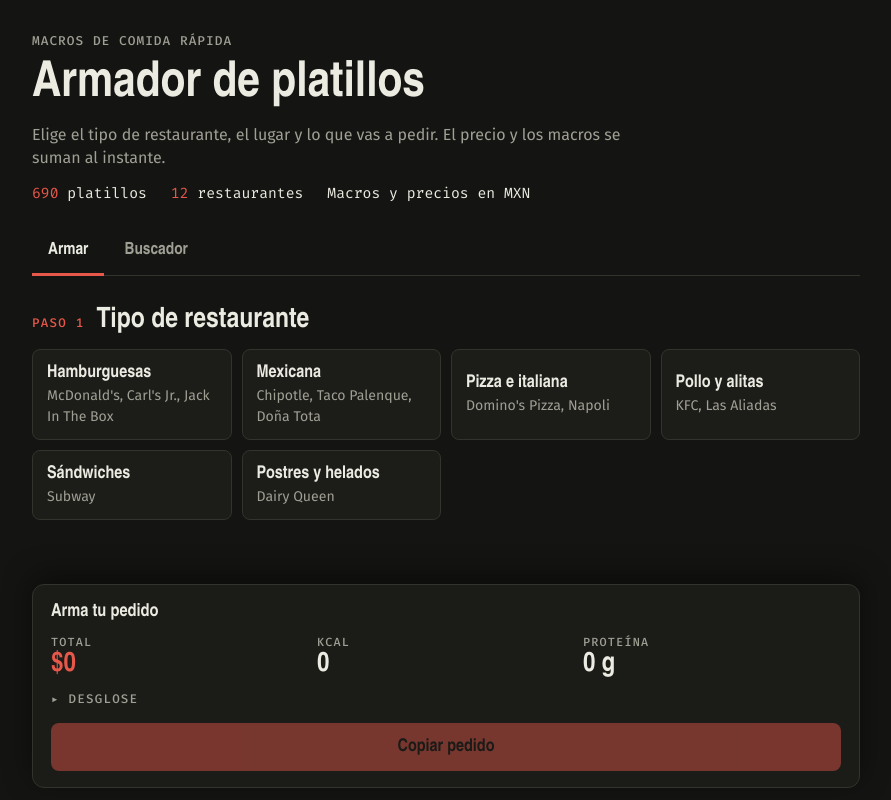
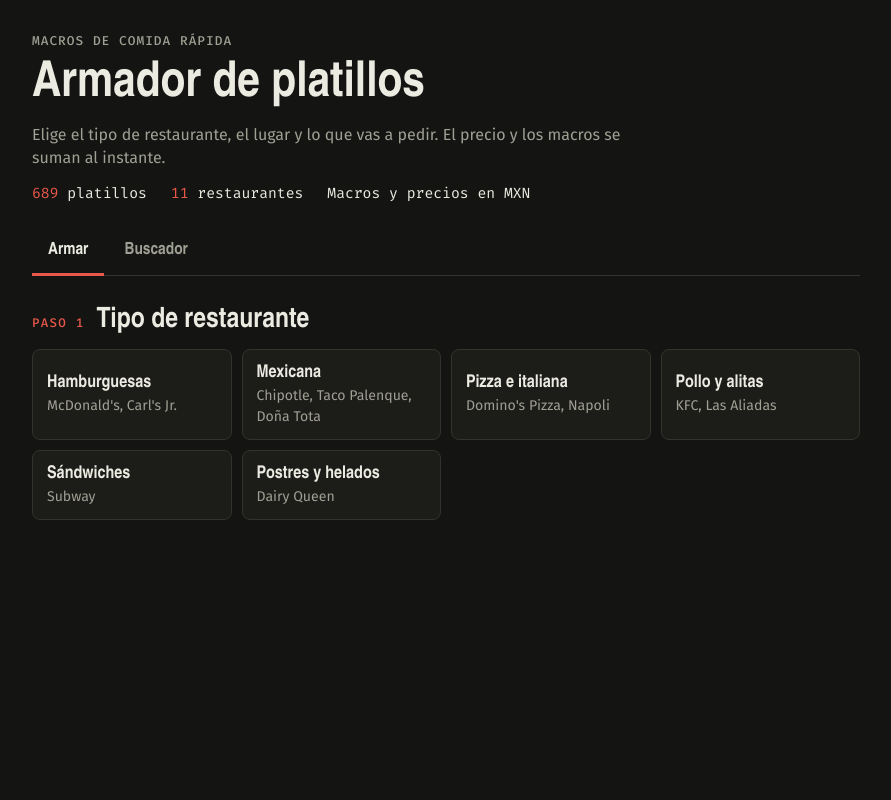
Before and after one commit to juanrayalonso/fastfood-macro-tracker, a Flask app: page / in a window 1280 px wide. Shown: the whole page, without its empty margins (194-1085 px from the left). Run offline with Flask 3, Linux system fonts and the light colour scheme; some web fonts are replaced.

Commit message:
Boneless con guarnición, quitar Jack In The Box, resumen solo al elegir y sin redibujar
Co-Authored-By: Claude Opus 5.5 <noreply@anthropic.com>

```diff
--- a/app.py
+++ b/app.py
@@ -9,7 +9,7 @@ NUM_FIELDS = ["kcal", "proteina_g", "carbs_g", "grasa_g", "azucar_g", "fibra_g",
 
 # Tipo de restaurante -> restaurantes, en el orden en que se muestran
 TIPOS = {
-    "Hamburguesas": ["McDonald's", "Carl's Jr.", "Jack In The Box"],
+    "Hamburguesas": ["McDonald's", "Carl's Jr."],
     "Mexicana": ["Chipotle", "Taco Palenque", "Doña Tota"],
     "Pizza e italiana": ["Domino's Pizza", "Napoli"],
     "Pollo y alitas": ["KFC", "Las Aliadas"],
--- a/las-aliadas.csv
+++ b/las-aliadas.csv
@@ -11,9 +11,9 @@ Las Aliadas,Entradas,Chileros,260 g (5 piezas),650,18.2,52,41.6,5.2,5.2,1560,est
 Las Aliadas,Entradas,Elotes,1 pieza partida en 2 con aderezo chipotle,352,7.2,43.6,19.8,8.8,4.8,310,estimado,92,menu_foto,estimado (suma de ingredientes segun gramaje del menu; gramos en crudo)
 Las Aliadas,Entradas,Nachos bañados,con pollo o arrachera + queso,964,50.4,66.4,55.9,3.4,5.4,1510,estimado,199,menu_foto,estimado (suma de ingredientes segun gramaje del menu; gramos en crudo)
 Las Aliadas,Entradas,Canasta de verduras,"mix de verduras, zanahoria, apio y jícama",60,2,14,0,6,4,80,estimado,67,menu_foto,estimado (suma de ingredientes segun gramaje del menu; gramos en crudo)
-Las Aliadas,"Boneless, tenders y nuggets",Boneless 140 g,140 g,420,28,22.4,23.8,7,1.4,1120,estimado,174,menu_foto,estimado (suma de ingredientes segun gramaje del menu; gramos en crudo)
-Las Aliadas,"Boneless, tenders y nuggets",Boneless 220 g,220 g,660,44,35.2,37.4,11,2.2,1760,estimado,229,menu_foto,estimado (suma de ingredientes segun gramaje del menu; gramos en crudo)
-Las Aliadas,"Boneless, tenders y nuggets",Boneless 390 g,390 g,1170,78,62.4,66.3,19.5,3.9,3120,estimado,354,menu_foto,estimado (suma de ingredientes segun gramaje del menu; gramos en crudo)
+Las Aliadas,"Boneless, tenders y nuggets",Boneless 140 g,"140 g boneless + 160 g papas, zanahoria, apio y aderezo",1178,35.7,91.1,74.3,11.6,8.6,2022,estimado,174,menu_foto,estimado (suma de ingredientes segun gramaje del menu; gramos en crudo)
+Las Aliadas,"Boneless, tenders y nuggets",Boneless 220 g,"220 g boneless + 160 g papas, zanahoria, apio y aderezo",1418,51.7,103.9,87.9,15.6,9.4,2662,estimado,229,menu_foto,estimado (suma de ingredientes segun gramaje del menu; gramos en crudo)
+Las Aliadas,"Boneless, tenders y nuggets",Boneless 390 g,"390 g boneless + 160 g papas, zanahoria, apio y aderezo",1928,85.7,131.1,116.8,24.1,11.1,4022,estimado,354,menu_foto,estimado (suma de ingredientes segun gramaje del menu; gramos en crudo)
 Las Aliadas,"Boneless, tenders y nuggets",Tenders,"240 g con apio, zanahoria y aderezo",902,54.5,39.1,57.7,3.8,4,1822,estimado,229,menu_foto,estimado (suma de ingredientes segun gramaje del menu; gramos en crudo)
 Las Aliadas,"Boneless, tenders y nuggets",Nuggets 10 piezas,"10 piezas con apio, zanahoria y aderezo",764,26.9,36.7,57.1,5.6,3.4,1492,estimado,147,menu_foto,estimado (suma de ingredientes segun gramaje del menu; gramos en crudo)
 Las Aliadas,"Boneless, tenders y nuggets",Nuggets 15 piezas,"15 piezas con apio, zanahoria y aderezo",1007,39.5,51.1,72.4,6.5,4.3,1987,estimado,189,menu_foto,estimado (suma de ingredientes segun gramaje del menu; gramos en crudo)
--- a/tacos.csv
+++ /dev/null
@@ -1,2 +0,0 @@
-restaurante,categoria,producto,porcion,kcal,proteina_g,carbs_g,grasa_g,azucar_g,fibra_g,sodio_mg,origen_azucar_fibra_sodio,precio_mxn,origen_precio
-Jack In The Box,Tacos,Taco,1 taco,170,6,16,9,1,1,330,estimado,22,estimado
--- a/templates/index.html
+++ b/templates/index.html
@@ -19,10 +19,9 @@
     --mono: "Fira Code", ui-monospace, Consolas, monospace;
   }
   * { box-sizing: border-box; }
-  html { scroll-behavior: smooth; }
   body { margin: 0; background: var(--bg); color: var(--text); font: 16px/1.45 "Fira Sans", system-ui, sans-serif; }
   .wrap { max-width: 860px; margin: 0 auto; padding: 32px 16px 280px; }
-  button { font: inherit; color: inherit; background: none; border: none; cursor: pointer; padding: 0; }
+  button { font: inherit; color: inherit; background: none; border: none; cursor: pointer; padding: 0; -webkit-tap-highlight-color: transparent; touch-action: manipulation; }
 
   .eyebrow { font: 500 .8rem var(--mono); letter-spacing: .08em; color: var(--muted); text-transform: uppercase; }
   h1 { font: 700 clamp(2.2rem, 7vw, 3.1rem)/1.05 var(--cond); margin: 10px 0 12px; }
@@ -85,7 +84,8 @@
   .count { font: .8rem var(--mono); color: var(--muted); }
 
   /* Tarjeta de resumen */
-  .sum { position: fixed; left: 50%; bottom: 12px; transform: translateX(-50%); width: min(828px, calc(100% - 24px)); max-height: calc(100vh - 24px); overflow-y: auto; background: #1b1b18; border: 1px solid var(--line); border-radius: 12px; padding: 16px 18px; box-shadow: 0 -8px 30px rgba(0,0,0,.45); z-index: 20; }
+  .sum { position: fixed; left: 50%; bottom: 12px; transform: translateX(-50%); width: min(828px, calc(100% - 24px)); max-height: calc(100vh - 24px); overflow-y: auto; background: #1b1b18; border: 1px solid var(--line); border-radius: 12px; padding: 16px 18px; box-shadow: 0 -8px 30px rgba(0,0,0,.45); z-index: 20; transition: transform .25s ease, opacity .25s ease; }
+  .sum.off { transform: translate(-50%, calc(100% + 24px)); opacity: 0; pointer-events: none; }
   .sum-title { font: 600 1.12rem/1.25 var(--cond); margin-bottom: 10px; }
   .sum-stats { display: grid; grid-template-columns: repeat(3, 1fr); gap: 8px; }
   .lbl { display: block; font: 500 .74rem var(--mono); letter-spacing: .1em; color: var(--muted); text-transform: uppercase; }
@@ -152,7 +152,7 @@
   </div>
 </div>
 
-<section class="sum" id="sum">
+<section class="sum off" id="sum">
   <div class="sum-title" id="s-title"></div>
   <div class="sum-stats">
     <div><span class="lbl">Total</span><b class="price" id="s-price"></b></div>
@@ -260,24 +260,23 @@ function renderSum() {
   const lines = allLines();
   const t = {price: 0, kcal: 0, p: 0, c: 0, g: 0};
   lines.forEach(l => { for (const k in t) t[k] += l[k] * l.qty; });
-  const title = orderTitle();
-  $("s-title").textContent = title || "Arma tu pedido";
+  const wrap = document.querySelector(".wrap");
+  $("sum").classList.toggle("off", !lines.length);
+  if (!lines.length) { S.desglose = false; wrap.style.paddingBottom = "40px"; return; }
+  $("s-title").textContent = orderTitle();
   $("s-price").textContent = money(t.price);
   $("s-kcal").textContent = fmt(t.kcal);
   $("s-prot").textContent = fmt(t.p) + " g";
   $("s-desg").textContent = (S.desglose ? "▾" : "▸") + " DESGLOSE";
-  $("s-copy").disabled = !lines.length;
-  $("s-clear").hidden = !lines.length;
 
   const body = $("s-body");
   body.hidden = !S.desglose;
   $("sum").classList.toggle("desg", S.desglose);
   if (!S.desglose) {
     // deja espacio abajo para que la tarjeta fija no tape el último paso
-    document.querySelector(".wrap").style.paddingBottom = $("sum").offsetHeight + 40 + "px";
+    wrap.style.paddingBottom = $("sum").offsetHeight + 40 + "px";
     return;
   }
-  if (!lines.length) { body.innerHTML = '<p class="empty">Todavía no eliges nada.</p>'; return; }
   const kp = t.p * 4, kc = t.c * 4, kg = t.g * 9, sum = kp + kc + kg || 1;
   const pct = v => Math.round(v / sum * 100);
   body.innerHTML = `
@@ -330,6 +329,12 @@ function itemChip(i) {
   return `<button class="chip${q ? " on" : ""}" data-key="${esc(i.key)}">${esc(i.producto)}<span class="k">${fmt(i.kcal)} kcal</span>${i.precio_mxn ? `<span class="k">${money(i.precio_mxn)}</span>` : ""}${q > 1 ? `<span class="x">×${q}</span>` : ""}</button>`;
 }
 
+function catMeta(cat) {
+  const list = D.items.filter(i => i.restaurante === S.rest && i.categoria === cat);
+  const sel = list.filter(i => S.cart[i.key]).length;
+  return `${sel ? `<em>${sel} elegido${sel > 1 ? "s" : ""}</em> · ` : ""}${list.length}`;
+}
+
 function renderMenu() {
   const q = norm(S.q.trim());
   const items = D.items.filter(i => i.restaurante === S.rest && (!q || norm(i.producto + " " + i.categoria).includes(q)));
@@ -337,14 +342,15 @@ function renderMenu() {
   if (!cats.length) { $("m-cats").innerHTML = '<p class="empty">No hay platillos con esa búsqueda.</p>'; return; }
   $("m-cats").innerHTML = cats.map(cat => {
     const list = items.filter(i => i.categoria === cat);
-    const sel = list.filter(i => S.cart[i.key]).length;
     const open = q || S.open[S.rest + "|" + cat];
     return `<div class="cat${open ? " open" : ""}">
-      <button class="cat-h" data-cat="${esc(cat)}"><span><span class="arrow">▸</span>${esc(cat)}</span><span class="meta">${sel ? `<em>${sel} elegido${sel > 1 ? "s" : ""}</em> · ` : ""}${list.length}</span></button>
+      <button class="cat-h" data-cat="${esc(cat)}"><span><span class="arrow">▸</span>${esc(cat)}</span><span class="meta">${catMeta(cat)}</span></button>
       ${open ? `<div class="cat-b chips">${list.map(itemChip).join("")}</div>` : ""}
     </div>`;
   }).join("");
 }
+
+const guacLabel = (p, isVeg) => `${p.componente === "Guacamole" && isVeg ? "incluido" : "+" + money(p.precio_mxn)} · ${fmt(p.kcal)} kcal`;
 
 function chipotleSteps() {
   const c = S.chip;
@@ -368,7 +374,7 @@ function chipotleSteps() {
     toppings().map(p => chipBtn("top", p.componente, topLabel(p), kc(p), p.componente === "Vinagreta chipotle-miel" && c.formato !== "Ensalada")).join("") +
     `</div></section>`;
   h += `<section class="step">${stepHead(7, "Extras con costo")}<div class="chips">` +
-    group("extra").map(p => chipBtn("ext", p.componente, p.componente, `<span class="k">${p.componente === "Guacamole" && isVeg ? "incluido" : "+" + money(p.precio_mxn)} · ${fmt(p.kcal)} kcal</span>`)).join("") +
+    group("extra").map(p => chipBtn("ext", p.componente, p.componente, `<span class="k"${p.componente === "Guacamole" ? " data-guac" : ""}>${guacLabel(p, isVeg)}</span>`)).join("") +
     `</div></section>`;
   const extras = D.items.filter(i => i.restaurante === "Chipotle" && CHIP_EXTRA_MENU.includes(i.categoria));
   if (extras.length) {
@@ -412,8 +418,36 @@ function refresh() {
   if (S.tab === "armar") renderArmar(); else renderBuscar();
   renderSum();
 }
-function scrollTo(id) {
-  requestAnimationFrame(() => { const el = $(id); if (el) el.scrollIntoView({block: "start"}); });
+
+// Actualiza los botones ya dibujados sin redibujar la página (evita saltos y parpadeos)
+function sync() {
+  save();
+  document.querySelectorAll("[data-key]").forEach(b => {
+    const q = S.cart[b.dataset.key] || 0;
+    b.classList.toggle("on", q > 0);
+    if (b.classList.contains("add")) { b.textContent = q ? "✓" : "+"; return; }
+    let x = b.querySelector(".x");
+    if (q > 1) {
+      if (!x) { x = document.createElement("span"); x.className = "x"; b.append(x); }
+      x.textContent = "×" + q;
+    } else if (x) x.remove();
+  });
+  document.querySelectorAll("[data-cat]").forEach(h => { h.querySelector(".meta").innerHTML = catMeta(h.dataset.cat); });
+  const c = S.chip;
+  document.querySelectorAll("[data-formato]").forEach(b => b.classList.toggle("on", b.dataset.formato === c.formato));
+  document.querySelectorAll("[data-prot]").forEach(b => b.classList.toggle("on", b.dataset.prot === c.proteina));
+  document.querySelectorAll("[data-cg]").forEach(b => {
+    const v = c[b.dataset.cg], n = b.dataset.cn;
+    b.classList.toggle("on", Array.isArray(v) ? v.includes(n) : (v || "") === n);
+    if (n === "Vinagreta chipotle-miel") b.disabled = c.formato !== "Ensalada";
+  });
+  const guac = document.querySelector("[data-guac]");
+  if (guac && part("Guacamole")) guac.textContent = guacLabel(part("Guacamole"), c.proteina === "Vegetariano");
+  renderSum();
+}
+
+function goTo(id) {
+  requestAnimationFrame(() => { const el = $(id); if (el) el.scrollIntoView({behavior: "smooth", block: "start"}); });
 }
 
 document.addEventListener("click", e => {
@@ -427,43 +461,43 @@ document.addEventListener("click", e => {
     $("buscar").hidden = S.tab !== "buscar";
     refresh();
   } else if (d.tipo !== undefined) {
-    if (S.tipo !== d.tipo) { S.tipo = d.tipo; S.rest = null; S.q = ""; }
-    refresh(); scrollTo("paso-2");
+    if (S.tipo === d.tipo) return goTo("paso-2");
+    S.tipo = d.tipo; S.rest = null; S.q = "";
+    refresh(); goTo("paso-2");
   } else if (d.rest !== undefined) {
-    if (S.rest !== d.rest) { S.rest = d.rest; S.q = ""; }
-    refresh(); scrollTo("paso-3");
+    if (S.rest === d.rest) return goTo("paso-3");
+    S.rest = d.rest; S.q = "";
+    refresh(); goTo("paso-3");
   } else if (d.cat !== undefined) {
     const k = S.rest + "|" + d.cat;
     S.open[k] = !S.open[k];
     renderMenu();
   } else if (d.key !== undefined) {
     if (S.cart[d.key]) delete S.cart[d.key]; else S.cart[d.key] = 1;
-    save();
-    if (S.tab === "buscar") renderBuscar(); else if ($("m-cats") && b.closest("#m-cats")) renderMenu(); else renderArmar();
-    renderSum();
+    sync();
   } else if (d.inc !== undefined) {
-    S.cart[d.inc]++; refresh();
+    S.cart[d.inc]++; sync();
   } else if (d.dec !== undefined) {
     if (--S.cart[d.dec] <= 0) delete S.cart[d.dec];
-    refresh();
+    sync();
   } else if (d.formato) {
     S.chip.formato = d.formato;
     if (d.formato !== "Ensalada") S.chip.top = S.chip.top.filter(n => n !== "Vinagreta chipotle-miel");
-    refresh();
+    sync();
   } else if (d.prot) {
     S.chip.proteina = S.chip.proteina === d.prot ? null : d.prot;
-    refresh();
+    sync();
   } else if (d.cg) {
     const c = S.chip, n = d.cn;
     if (Array.isArray(c[d.cg])) c[d.cg] = c[d.cg].includes(n) ? c[d.cg].filter(x => x !== n) : [...c[d.cg], n];
     else c[d.cg] = n || null;
-    refresh();
+    sync();
   } else if (b.id === "s-desg") {
     S.desglose = !S.desglose; renderSum();
   } else if (b.id === "s-clear") {
     S.cart = {};
     S.chip = {formato: "Bowl", proteina: null, arroz: null, frijoles: null, top: [], ext: []};
-    refresh();
+    sync();
   } else if (b.id === "s-copy") {
     copyOrder(b);
   }
```
